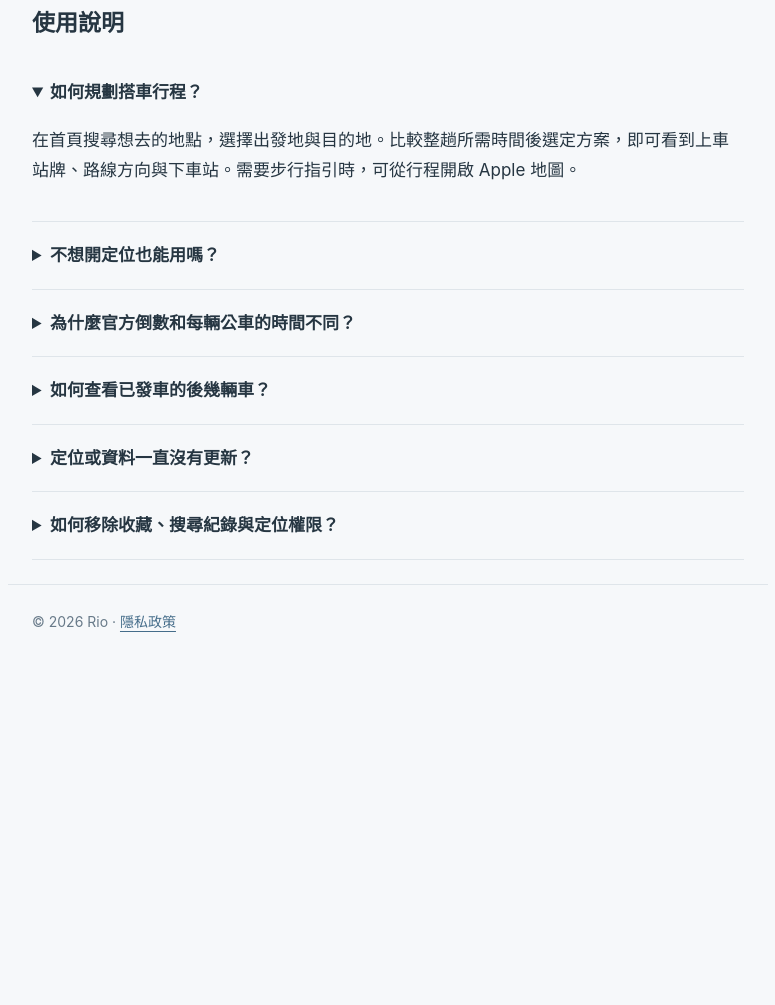
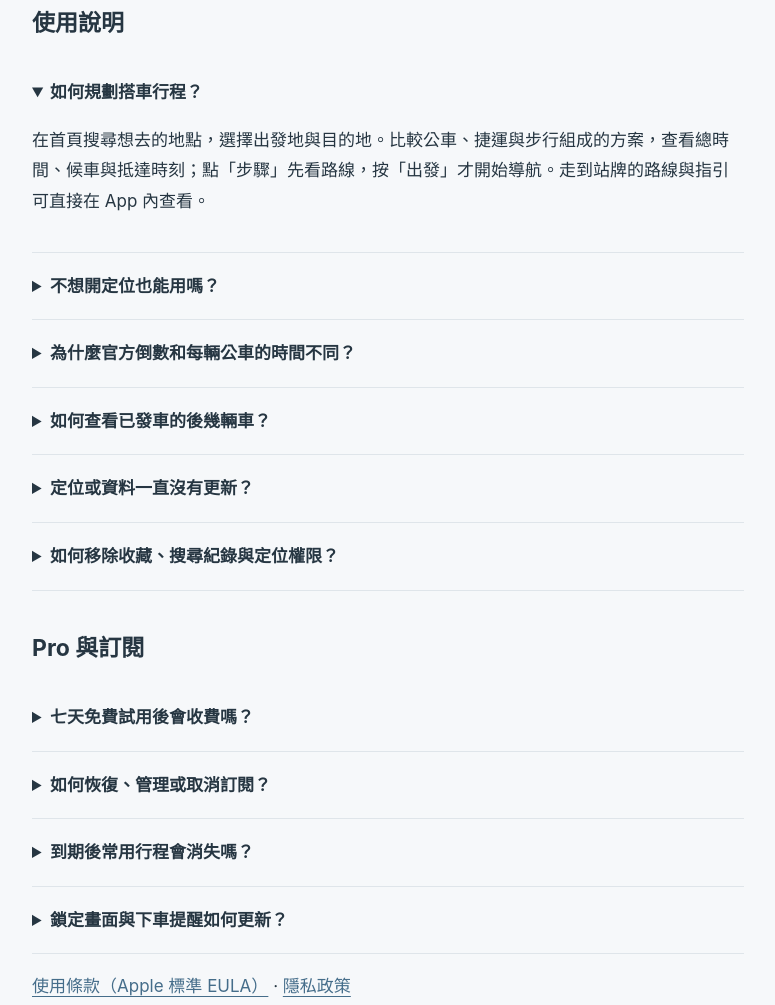
Before and after one commit to rio10255254/TaipeiBus, a website built with Vite: page docs/support.html in a window 1280 px wide. Shown: the part 400-1405 px from the top of the page, without its empty margins (252-1027 px from the left). Before the commit the page ends 1074 px from the top, so only its background shows below. Built offline with nearby package versions, Linux system fonts and the light colour scheme.

Commit message:
Keep release source aligned with the published Pro support pages

```diff
--- a/docs/support.html
+++ b/docs/support.html
@@ -2,10 +2,16 @@
 <html lang="zh-Hant"><head><meta charset="utf-8"><meta name="viewport" content="width=device-width,initial-scale=1"><title>支援 · 台北公車動態</title><link rel="stylesheet" href="style.css"></head><body><nav aria-label="網站導覽"><a href="index.html">台北公車動態</a><a href="support.html" aria-current="page">支援</a><a href="privacy.html">隱私政策</a></nav><main>
 <h1>支援與聯絡</h1><p>開發者：Rio<br>聯絡信箱：<a href="mailto:rio10255254@gmail.com">rio10255254@gmail.com</a></p><p>回報問題時，請附上 App 版本、iPhone 型號、發生時間，以及相關路線與站牌。截圖請先遮住不想分享的位置或其他個人資訊。</p>
 <h2>使用說明</h2>
-<details open><summary>如何規劃搭車行程？</summary><p>在首頁搜尋想去的地點，選擇出發地與目的地。比較整趟所需時間後選定方案，即可看到上車站牌、路線方向與下車站。需要步行指引時，可從行程開啟 Apple 地圖。</p></details>
+<details open><summary>如何規劃搭車行程？</summary><p>在首頁搜尋想去的地點，選擇出發地與目的地。比較公車、捷運與步行組成的方案，查看總時間、候車與抵達時刻；點「步驟」先看路線，按「出發」才開始導航。走到站牌的路線與指引可直接在 App 內查看。</p></details>
 <details><summary>不想開定位也能用嗎？</summary><p>可以。搜尋站牌或路線仍可使用；規劃行程時手動選擇出發地即可。若要開啟定位，到 iPhone「設定」找到本 App，允許使用期間定位。</p></details>
 <details><summary>為什麼官方倒數和每輛公車的時間不同？</summary><p>官方倒數是該路線到該站的下一班預估，未附車牌。個別車輛時間則由公開車輛位置與行駛資料推估，會受到交通、停站與回報延遲影響。請優先參考官方倒數，並確認公車方向及車牌。</p></details>
 <details><summary>如何查看已發車的後幾輛車？</summary><p>選好行程後點「到站車輛」。點選車牌可以在地圖追蹤；上車後確認實際搭乘的車牌，再查看「沿途站牌」。尚未發車或沒有位置資料的班次，無法當作即時車輛追蹤。</p></details>
 <details><summary>定位或資料一直沒有更新？</summary><p>先確認網路連線及定位權限，再回到 App 重新整理。公開資料服務若暫時中斷，App 會保留可用資料並顯示狀態。仍有問題時，請來信告訴我們發生時間與畫面。</p></details>
 <details><summary>如何移除收藏、搜尋紀錄與定位權限？</summary><p>收藏可在 App 中取消；本機紀錄與偏好會隨刪除 App 一併移除。定位權限可在 iPhone「設定」隨時關閉。若曾主動來信並希望刪除信件資料，請用原寄件信箱聯絡我們。</p></details>
+<h2>Pro 與訂閱</h2>
+<details><summary>七天免費試用後會收費嗎？</summary><p>符合 Apple 資格的帳號可免費試用七天，之後依所選方案自動續訂：月費 NT$39 或年費 NT$290。請在試用結束前至少 24 小時取消以避免收費。Apple 購買確認畫面會顯示適用價格、試用與續訂日期。</p></details>
+<details><summary>如何恢復、管理或取消訂閱？</summary><p>開啟「資料來源與地圖設定」→「台北公車 Pro」→「查看 Pro 方案」。點「恢復購買」確認這個 Apple 帳號的 Pro 訂閱，點「管理訂閱」進入 Apple 的訂閱管理頁。刪除 App 不會取消訂閱；取消後仍可使用至本期結束。</p></details>
+<details><summary>到期後常用行程會消失嗎？</summary><p>不會。已儲存的行程仍保留在手機，並可一點開啟。新增常用行程與個人路線偏好需要 Pro；基本導航與官方到站仍可免費使用。</p></details>
+<details><summary>鎖定畫面與下車提醒如何更新？</summary><p>Pro 導航開始後，App 可在背景更新行程；開啟通知即可收到下車提醒。結束行程會關閉即時動態並停止背景定位，也可在 Pro 設定關閉即時動態或提醒。桌面小工具由 iOS 安排更新，不會每秒重新讀取到站資料。</p></details>
+<p><a href="https://www.apple.com/legal/internet-services/itunes/dev/stdeula/">使用條款（Apple 標準 EULA）</a> · <a href="privacy.html">隱私政策</a></p>
 </main><footer>© 2026 Rio · <a href="privacy.html">隱私政策</a></footer></body></html>
```
Also changed, not shown: docs/index.html (+2 -1 lines), docs/privacy.html (+1 -1 lines).
